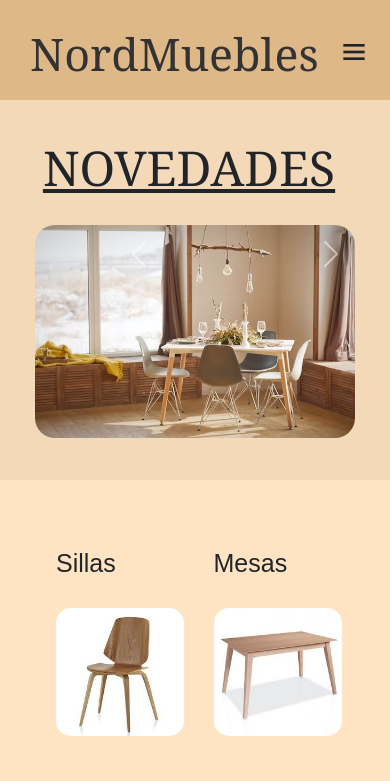
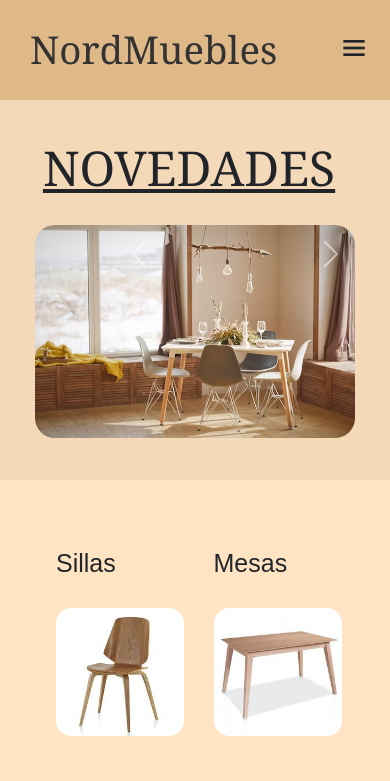
Before and after one commit to IgnacioTuruelo/Ignacioturuelo, a website: page index.html in a window 390 px wide. Shown: the top 781 px of the page. Drawn offline with nearby package versions, Linux system fonts and the light colour scheme.

Commit message:
Prueba mobile

```diff
--- a/scss/partials/_mediaq.scss
+++ b/scss/partials/_mediaq.scss
@@ -22,7 +22,7 @@
         align-items: start;
     }
     .titulo{
-        font-size: 3rem;
+        font-size: 2.8rem;
     }
     form{
         display: none;
@@ -37,7 +37,7 @@
         }
     }
     .titulo{
-        font-size: 2.8rem;
+        font-size: 2.4rem;
     }
 }
 }
```
Also changed, not shown: css/styles.css.
